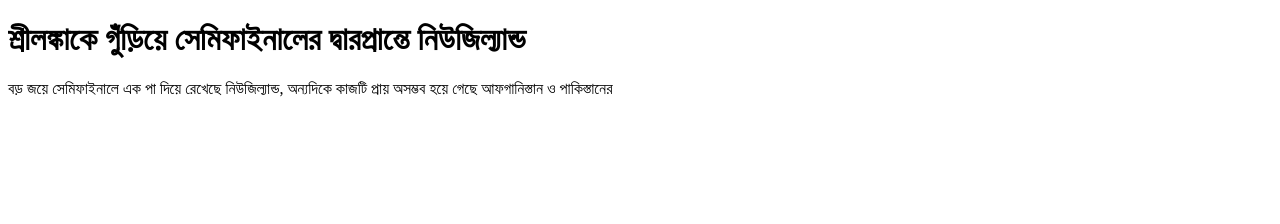
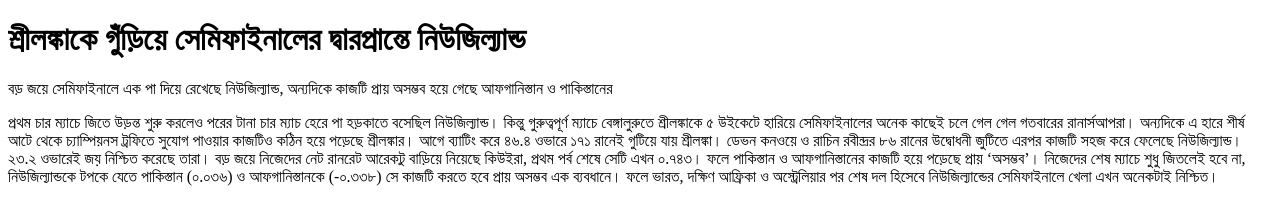
Before and after one commit to taranggo-45/my-frist-website, a plain HTML site: page index.html in a window 1280 px wide. Drawn offline with Linux system fonts and the light colour scheme.

Commit message:
Update index.html

```diff
--- a/index.html
+++ b/index.html
@@ -8,5 +8,8 @@
 <body>
    <h1>শ্রীলঙ্কাকে গুঁড়িয়ে সেমিফাইনালের দ্বারপ্রান্তে নিউজিল্যান্ড</h1>
    <p>বড় জয়ে সেমিফাইনালে এক পা দিয়ে রেখেছে নিউজিল্যান্ড, অন্যদিকে কাজটি প্রায় অসম্ভব হয়ে গেছে আফগানিস্তান ও পাকিস্তানের</p>
+    <p>প্রথম চার ম্যাচে জিতে উড়ন্ত শুরু করলেও পরের টানা চার ম্যাচ হেরে পা হড়কাতে বসেছিল নিউজিল্যান্ড। কিন্তু গুরুত্বপূর্ণ ম্যাচে বেঙ্গালুরুতে শ্রীলঙ্কাকে ৫ উইকেটে হারিয়ে সেমিফাইনালের অনেক কাছেই চলে গেল গেল গতবারের রানার্সআপরা। অন্যদিকে এ হারে শীর্ষ আটে থেকে চ্যাম্পিয়নস ট্রফিতে সুযোগ পাওয়ার কাজটিও কঠিন হয়ে পড়েছে শ্রীলঙ্কার। আগে ব্যাটিং করে ৪৬.৪ ওভারে ১৭১ রানেই গুটিয়ে যায় শ্রীলঙ্কা। ডেভন কনওয়ে ও রাচিন রবীন্দ্রর ৮৬ রানের উদ্বোধনী জুটিতে এরপর কাজটি সহজ করে ফেলেছে নিউজিল্যান্ড। ২৩.২ ওভারেই জয় নিশ্চিত করেছে তারা।
+
+বড় জয়ে নিজেদের নেট রানরেট আরেকটু বাড়িয়ে নিয়েছে কিউইরা, প্রথম পর্ব শেষে সেটি এখন ০.৭৪৩। ফলে পাকিস্তান ও আফগানিস্তানের কাজটি হয়ে পড়েছে প্রায় ‘অসম্ভব’। নিজেদের শেষ ম্যাচে শুধু জিতলেই হবে না, নিউজিল্যান্ডকে টপকে যেতে পাকিস্তান (০.০৩৬) ও আফগানিস্তানকে (-০.৩৩৮) সে কাজটি করতে হবে প্রায় অসম্ভব এক ব্যবধানে। ফলে ভারত, দক্ষিণ আফ্রিকা ও অস্ট্রেলিয়ার পর শেষ দল হিসেবে নিউজিল্যান্ডের সেমিফাইনালে খেলা এখন অনেকটাই নিশ্চিত।</p>
 </body>
 </html>
```
